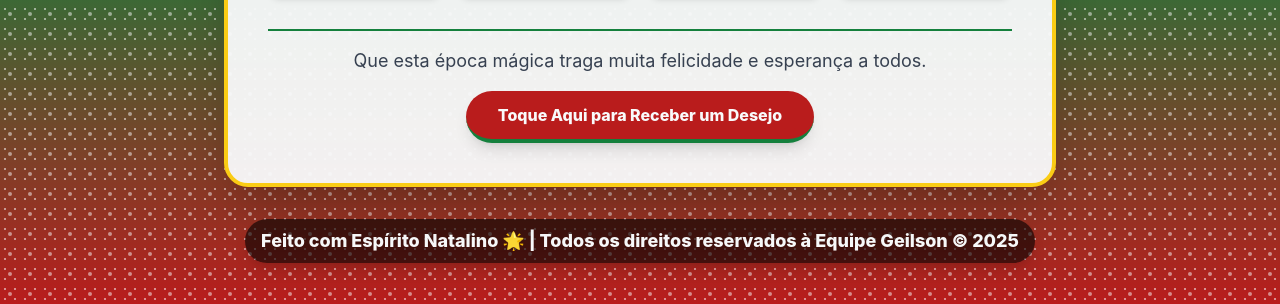
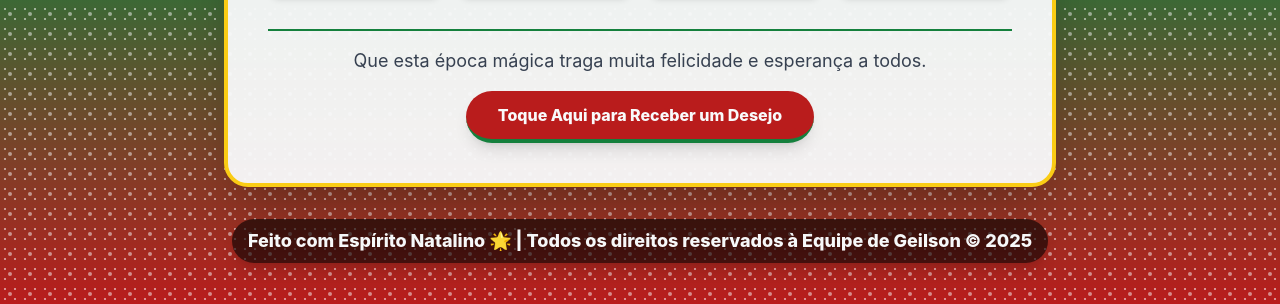
Before and after one commit to cinemaxbr18-crypto/Feliz-Natal, a plain HTML site: page index.html in a window 1280 px wide. Shown: the part 496-800 px from the top of the page. Drawn offline with nearby package versions, Linux system fonts and the light colour scheme.

Commit message:
Update index.html

```diff
--- a/index.html
+++ b/index.html
@@ -150,7 +150,7 @@
             - text-base sm:text-lg: Diminui a fonte em mobile para caber melhor.
             -->
             <div class="w-fit mx-auto px-4 py-2 rounded-full bg-black/60 text-snow-white text-base sm:text-lg font-extrabold shadow-lg">
-                <p>Feito com Espírito Natalino 🌟 | Todos os direitos reservados à Equipe Geilson © 2025</p>
+                <p>Feito com Espírito Natalino 🌟 | Todos os direitos reservados à Equipe de Geilson © 2025</p>
             </div>
         </footer>
 
```
